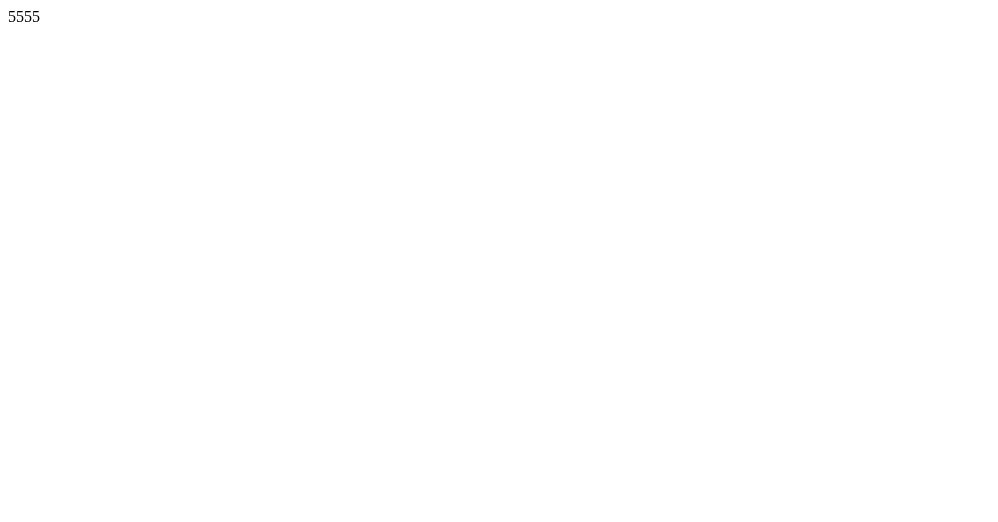
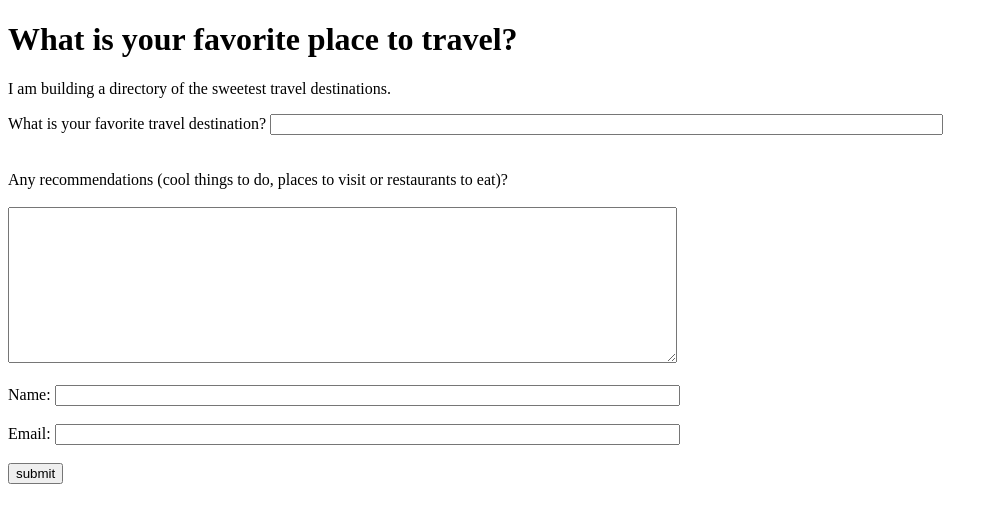
Before and after one commit to somewhere-i-belong/somewhere-i-belong, a plain HTML site: page index.html in a window 1280 px wide. Shown: the whole page, without its empty margins (0-998 px from the left). Drawn offline with Linux system fonts and the light colour scheme.

Commit message:
Update index.html

```diff
--- a/index.html
+++ b/index.html
@@ -1,9 +1,64 @@
 <!DOCTYPE html>
 <html>
 <head>
-    <title>Somewhere I Belong</title>
+    <title>Home Questionnaire<span id="selection-marker-1" class="redactor-selection-marker"></span></title>
+
+    <!--Placeholder for Segment Snippet -->
+    <script>
+   !function(){var analytics=window.analytics=window.analytics||[];if(!analytics.initialize)if(analytics.invoked)window.console&&console.error&&console.error("Segment snippet included twice.");else{analytics.invoked=!0;analytics.methods=["trackSubmit","trackClick","trackLink","trackForm","pageview","identify","reset","group","track","ready","alias","debug","page","once","off","on"];analytics.factory=function(t){return function(){var e=Array.prototype.slice.call(arguments);e.unshift(t);analytics.push(e);return analytics}};for(var t=0;t<analytics.methods.length;t++){var e=analytics.methods[t];analytics[e]=analytics.factory(e)}analytics.load=function(t,e){var n=document.createElement("script");n.type="text/javascript";n.async=!0;n.src="https://cdn.segment.com/analytics.js/v1/"+t+"/analytics.min.js";var a=document.getElementsByTagName("script")[0];a.parentNode.insertBefore(n,a);analytics._loadOptions=e};analytics.SNIPPET_VERSION="4.1.0";
+  analytics.load("GbxBZsWCEMF7YLSd07ZRz6BcDArJbwtt");
+  analytics.page();
+  }}();
+</script>
 </head>
 <body>
-5555
+<h1>What is your favorite place to travel?</h1>
+<p>I am building a directory of the sweetest travel destinations.</p>
+<form name="travel" onsubmit="identify(event)">
+     What is your favorite travel destination?
+    <input name="destination" required="" size="81" type="text"/>
+    <br><br><br>
+    Any recommendations (cool things to do, places to visit or restaurants to eat)?
+    <br><br>
+    <textarea cols="81" name="details" required="" rows="10">
+    </textarea>
+    <br><br>
+    Name: <input name="fullname" required="" size="75" type="text"/>
+    <br><br>
+    Email: <input name="email" required="" size="75" type="email"/>
+    <br><br>
+    <input name="submit" type="submit" value="submit"/>
+</form>
+    <!--Placeholder for identify and track script -->
+    <script type="text/javascript">
+      function identify(e){
+        e.preventDefault();
+        var form = e.target;
+        var email = form["email"].value;
+        var fullname = form["fullname"].value;
+        var destination = form["destination"].value;
+        var details = form["details"].value;
+        var user = {
+            email: email,
+            name: fullname,
+            destination: destination,
+            details: details
+        };
+        analytics.identify(12345, {
+            email: email,
+            name: fullname
+        });
+        analytics.track('destination submitted', user, function() {
+            window.location.href = "";
+        });
+      }
+    </script>
+
+
+
+    <div id="player"></div>
+
+
+
 </body>
 </html>
```
